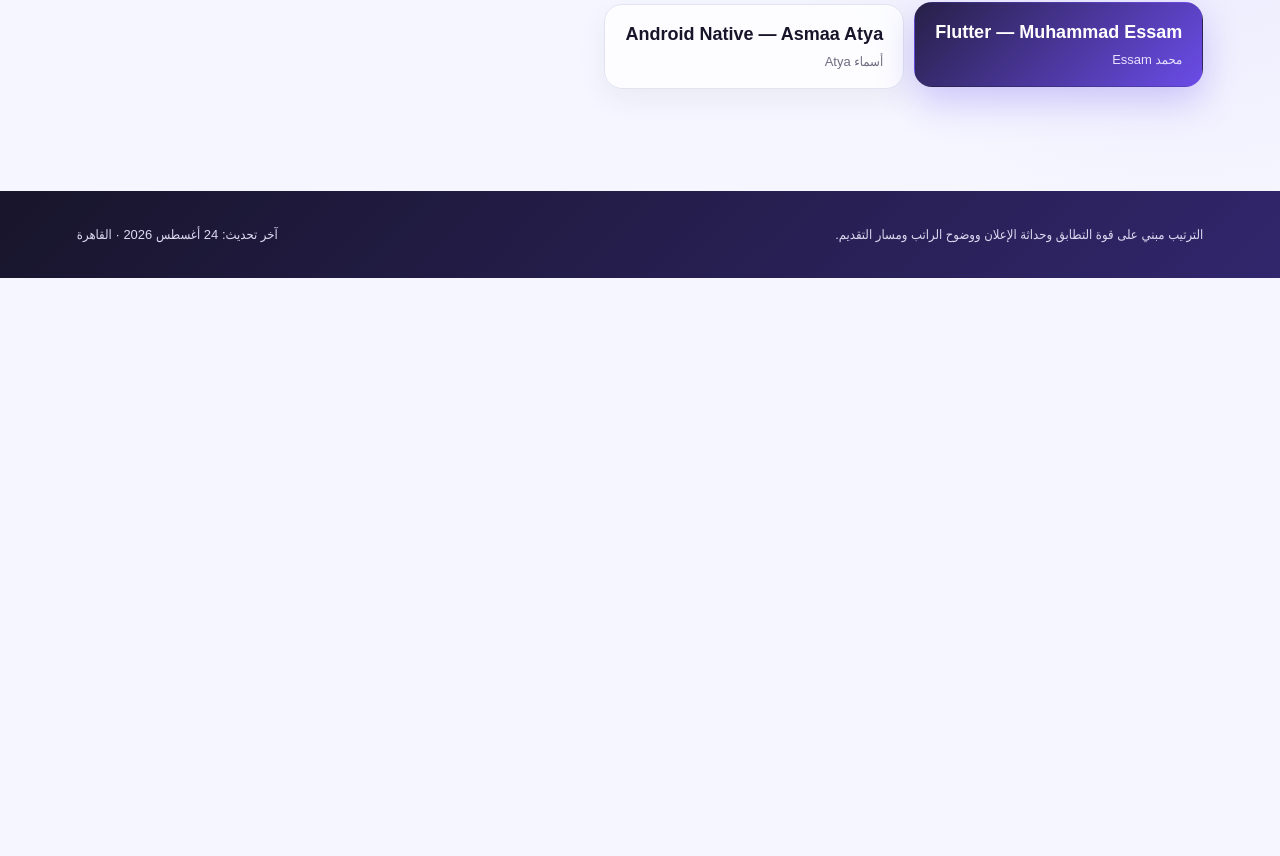
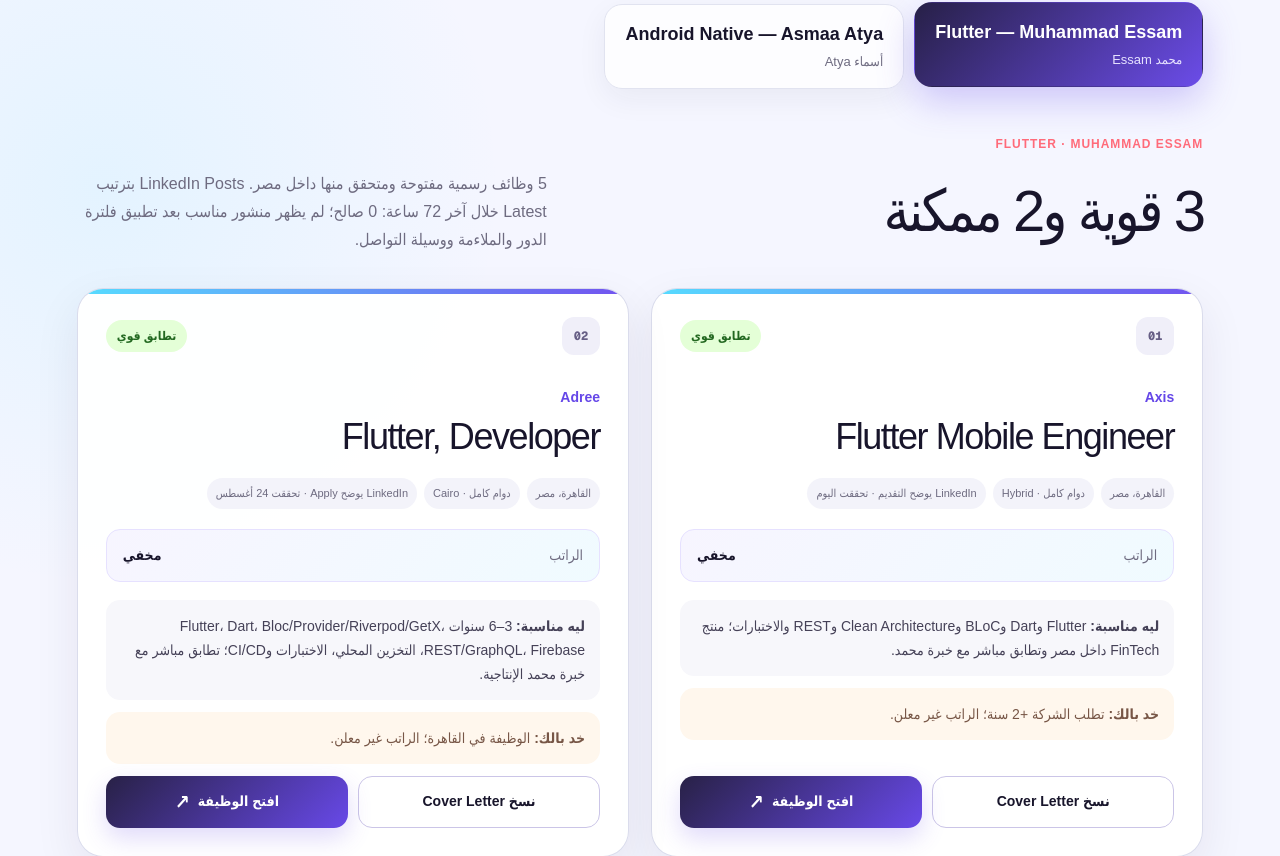
Before and after one commit to muhamaadessam/muhammad-mobile-jobs, a Next.js app: page / in a window 1280 px wide. Shown: the part 839-1695 px from the top of the page. Before the commit the page ends 1117 px from the top, so only its background shows below. Built offline with nearby package versions, Linux system fonts and the light colour scheme.

Commit message:
Show report panels in candidate tabs

```diff
--- a/app/page.tsx
+++ b/app/page.tsx
@@ -103,7 +103,7 @@ function ReportTab({ android = false }: { android?: boolean }) {
   const name = android ? "Asmaa Atya" : "Muhammad Essam";
   const rejectedItems = android ? androidRejected : rejected;
   const strong = jobs.filter((job) => job.matchClass === "strong").length;
-  return <section className="tabPanel" aria-labelledby={android ? "android-tab" : "flutter-tab"}><div className="sectionHead"><div><p className="eyebrow">{android ? "Android Native · Asmaa Atya" : "Flutter · Muhammad Essam"}</p><h2>{strong} قوية{jobs.length - strong ? ` و${jobs.length - strong} ممكنة` : ""}</h2></div><p>{jobs.length} وظائف رسمية مفتوحة ومتحقق منها داخل مصر. LinkedIn Posts بترتيب Latest خلال آخر 72 ساعة: {posts.length} صالح؛ لم يظهر منشور مناسب بعد تطبيق فلترة الدور والملاءمة ووسيلة التواصل.</p></div><div className="jobGrid">{jobs.map((job, index) => <JobCard key={`${job.company}-${job.role}`} job={job} index={index} android={android} />)}</div><section className="linkedInSection" aria-label={`منشورات توظيف ${android ? "Android" : "Flutter"} على LinkedIn`}><div className="sectionHead"><div><p className="eyebrow">LinkedIn Posts · Email أو WhatsApp فقط</p><h2>تقديم مباشر لـ{ name } · {posts.length}</h2></div><p>الفلترة مصر فقط، والسن حتى 72 ساعة فقط. أي منشور بلا إيميل أو WhatsApp معلن لا يظهر هنا.</p></div><DirectPostCards posts={posts} /></section><EmailComposer candidate={name} applications={applications} /><div className="rejected" aria-label="الفرص المستبعدة"><p className="eyebrow">فلترة اليوم</p><h2>ليه فرص تانية ما دخلتش التقرير؟</h2><ul>{rejectedItems.map((item) => <li key={item}>{item}</li>)}</ul></div></section>;
+  return <section className={`tabPanel ${android ? "androidPanel" : "flutterPanel"}`} aria-labelledby={android ? "android-tab" : "flutter-tab"}><div className="sectionHead"><div><p className="eyebrow">{android ? "Android Native · Asmaa Atya" : "Flutter · Muhammad Essam"}</p><h2>{strong} قوية{jobs.length - strong ? ` و${jobs.length - strong} ممكنة` : ""}</h2></div><p>{jobs.length} وظائف رسمية مفتوحة ومتحقق منها داخل مصر. LinkedIn Posts بترتيب Latest خلال آخر 72 ساعة: {posts.length} صالح؛ لم يظهر منشور مناسب بعد تطبيق فلترة الدور والملاءمة ووسيلة التواصل.</p></div><div className="jobGrid">{jobs.map((job, index) => <JobCard key={`${job.company}-${job.role}`} job={job} index={index} android={android} />)}</div><section className="linkedInSection" aria-label={`منشورات توظيف ${android ? "Android" : "Flutter"} على LinkedIn`}><div className="sectionHead"><div><p className="eyebrow">LinkedIn Posts · Email أو WhatsApp فقط</p><h2>تقديم مباشر لـ{ name } · {posts.length}</h2></div><p>الفلترة مصر فقط، والسن حتى 72 ساعة فقط. أي منشور بلا إيميل أو WhatsApp معلن لا يظهر هنا.</p></div><DirectPostCards posts={posts} /></section><EmailComposer candidate={name} applications={applications} /><div className="rejected" aria-label="الفرص المستبعدة"><p className="eyebrow">فلترة اليوم</p><h2>ليه فرص تانية ما دخلتش التقرير؟</h2><ul>{rejectedItems.map((item) => <li key={item}>{item}</li>)}</ul></div></section>;
 }
 
 export default function Home() {
```
